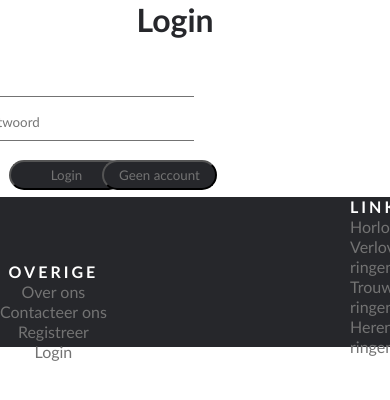
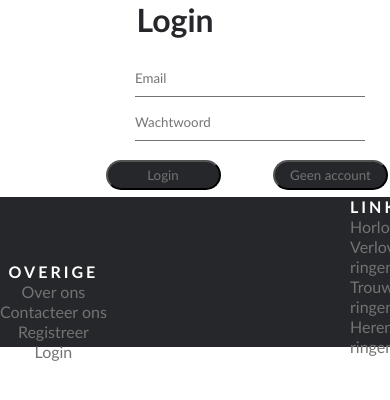
Before and after one commit to JuniorDeveloper1/GIP-AtheneumBoom, a PHP site: page /GIP/login.php in a window 390 px wide; the page is wider, and only the part inside the window is pictured. Shown: the part 102-502 px from the top of that part. Run offline with PHP 8.4, Linux system fonts and the light colour scheme; tables that the repository leaves empty or names only in its code hold one stand-in row (values such as "Sample post"); some libraries are stand-ins or nearby versions.

Commit message:
Fixing login bugs
Fixing login bugs

```diff
--- a/GIP/nl/login.php
+++ b/GIP/nl/login.php
@@ -114,6 +114,9 @@
 
         #table{
             border: none;
+            margin-left: auto;
+            align-items: center;
+            /**margin-left: 302px;*/
 
         }
 
@@ -131,7 +134,7 @@
             cursor: pointer;
             width: 115px;
             border-radius: 15px;
-            margin-left: 77px;
+            margin-left: -72px;
         }
 
         #buttonRegister{
@@ -225,7 +228,8 @@
             <?php
 
             $ingelogd = false;
-            $query = "SELECT `klantWachtwoord`,`klantEmail`,`isActive`  FROM `klant`";
+            $gebruikersnaam = null;
+            $query = "SELECT `klantWachtwoord`,`klantEmail`,`isActive`,`klantGebruikersnaam`  FROM `klant`";
             $result = $connect -> query($query);
                 if(isset($_POST["button"])) {
                     if($result -> num_rows > 0 ){
@@ -233,12 +237,20 @@
                             if($error == false) {
                                  if($loginGegevens["klantEmail"]==$_POST["email"] && $loginGegevens["klantWachtwoord"] == md5($_POST["wachtwoord"])) {
                                     if($loginGegevens["isActive"] == 1) {
+                                        $ingelogd = true;
+                                        $gebruikersnaam = $loginGegevens["klantGebruikersnaam"];
+                                        echo "WERKTT";
                                         //Als de persoon zijn email heeft gecomfirmed
                                     }else {
+                                        $ingelogd = false;
                                         echo "<span id='error'>Je hebt jou email nog niet bevestigd!</span>";
                                     }
                                  }else {
                                     //Als het niet werkt!
+                                    echo "<span id='error'>Je hebt jou email nog niet bevestigd!</span> <br>";
+                                    echo "Email: ".$loginGegevens["klantEmail"]."<br>";
+                                    echo "Database wachtwoord: ".$loginGegevens["klantWachtwoord"]."<br>";
+                                    echo "Ingevulde wachtwoord: ".md5($_POST["wachtwoord"])."<br>";
 
                                 }
 
@@ -248,6 +260,8 @@
 
                     }
 
+
+
                 }
 
             ?>
```
